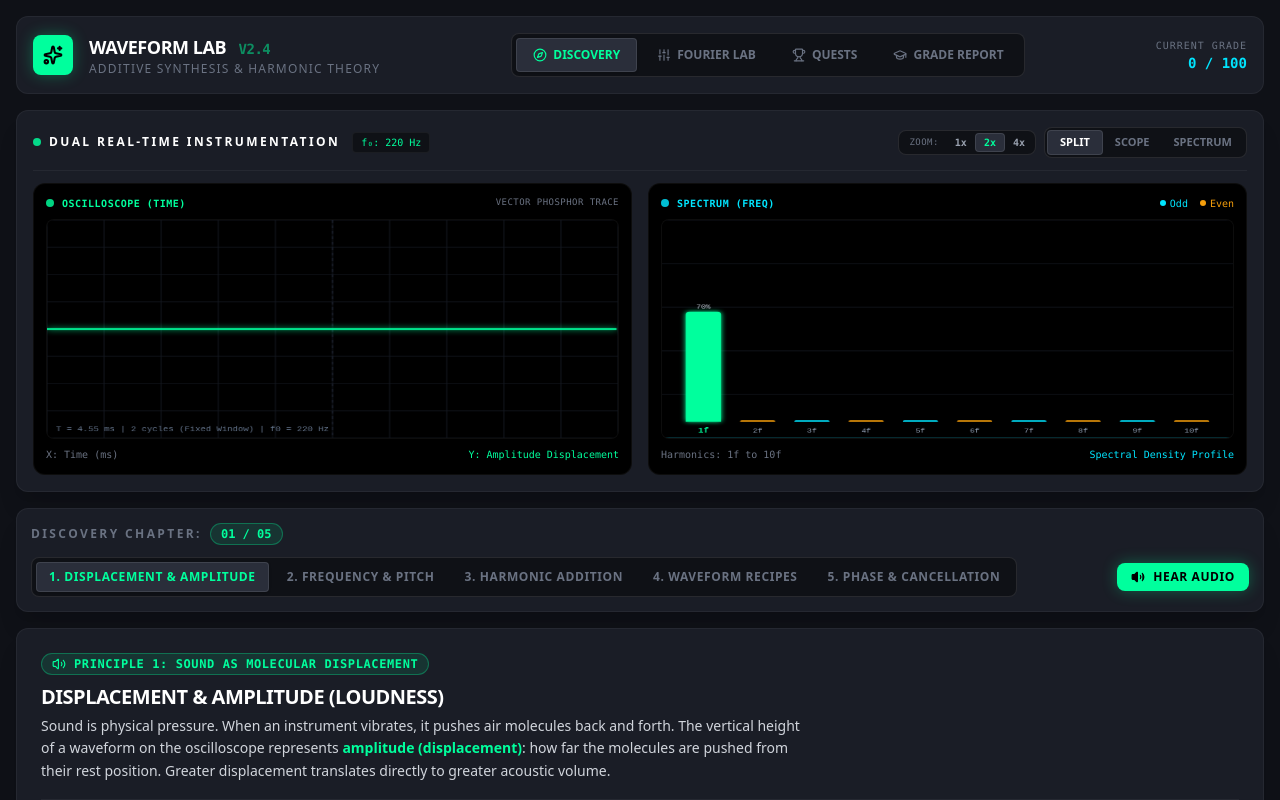
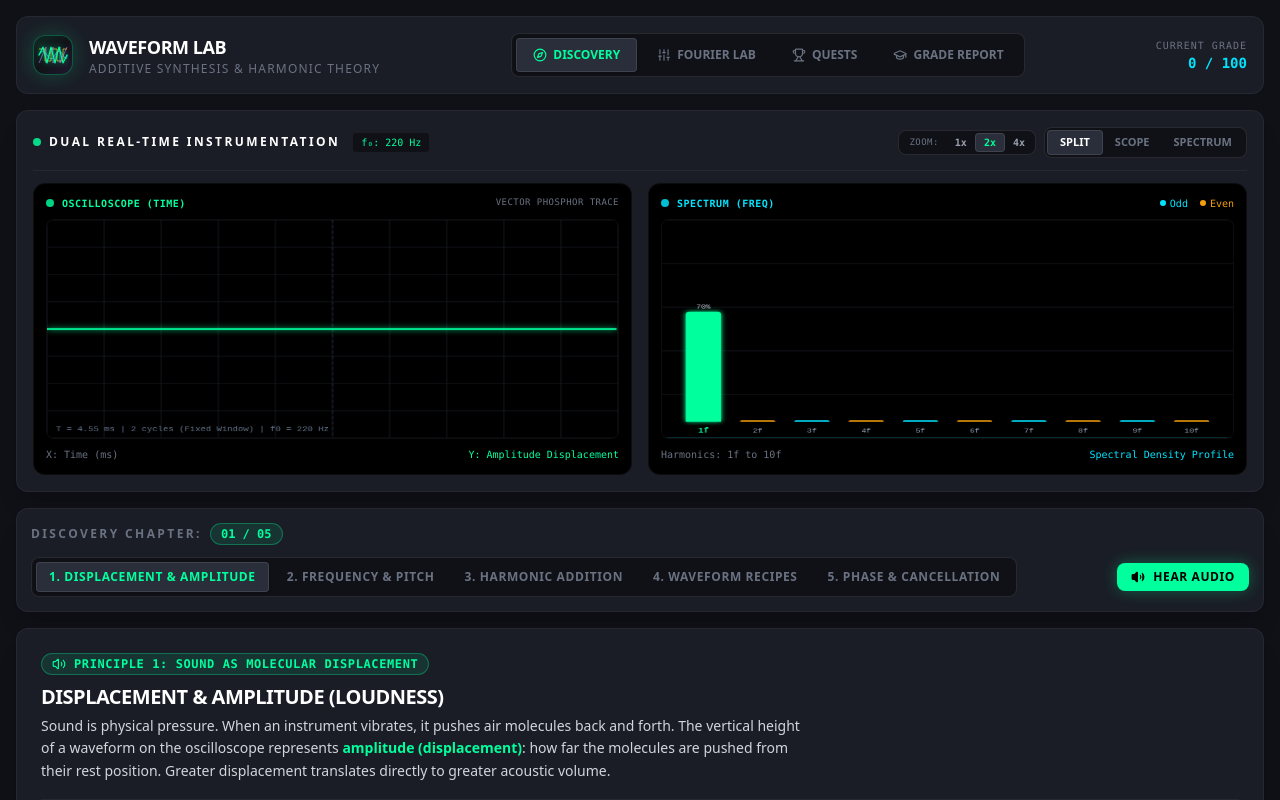
Before and after one commit to mr-comiskey-music-ed/Waveform-Lab, a React (Vite) app: page / in a window 1280 px wide. Shown: the top 800 px of the page. Built offline with nearby package versions, Linux system fonts and the light colour scheme.

Commit message:
feat(ui): replace static icon with custom WaveformLogo
Introduces a dedicated WaveformLogo component featuring stylized representations of sine, square, sawtooth, and triangle waves to better reflect the application's focus on additive synthesis.

```diff
--- a/src/App.tsx
+++ b/src/App.tsx
@@ -6,6 +6,7 @@ import { WalkthroughMode } from './components/WalkthroughMode';
 import { FourierLab } from './components/FourierLab';
 import { QuestsMode } from './components/QuestsMode';
 import { GradeReportModal } from './components/GradeReportModal';
+import { WaveformLogo } from './components/WaveformLogo';
 import { buildVerificationCode } from './utils/gradeSecurity';
 import {
   Volume2,
@@ -155,12 +156,10 @@ export default function App() {
       <header className="flex flex-wrap items-center justify-between bg-[#1a1d26] p-4 rounded-xl border border-white/5 gap-4">
         {/* Brand & Version Badge */}
         <div className="flex items-center space-x-3 sm:space-x-4">
-          <div className="w-10 h-10 bg-[#00ff9d] rounded-lg flex items-center justify-center shadow-[0_0_15px_rgba(0,255,157,0.3)] shrink-0">
-            <Sparkles className="w-5 h-5 text-black stroke-[2.5]" />
-          </div>
+          <WaveformLogo className="w-10 h-10 shrink-0" />
           <div>
             <h1 className="text-base sm:text-lg font-bold text-white tracking-tight uppercase">
-              Waveform Lab <span className="text-[#00ff9d] font-mono ml-2 opacity-50 text-xs sm:text-sm">v2.4</span>
+              Waveform Lab
             </h1>
             <p className="text-xs text-gray-500 uppercase tracking-widest">
               Additive Synthesis & Harmonic Theory
--- /dev/null
+++ b/src/components/WaveformLogo.tsx
@@ -0,0 +1,55 @@
+import React from 'react';
+
+export function WaveformLogo({ className = "w-10 h-10" }: { className?: string }) {
+  return (
+    <div className={`relative flex items-center justify-center bg-[#111318] border border-[#00ff9d]/30 rounded-xl overflow-hidden shadow-[0_0_20px_rgba(0,255,157,0.2)] ${className}`}>
+      {/* Background subtle grid/glow */}
+      <div className="absolute inset-0 bg-gradient-to-br from-[#00ff9d]/10 via-transparent to-purple-500/10 pointer-events-none" />
+
+      {/* SVG Container representing multiple waveforms discussed in Waveform Lab */}
+      <svg
+        viewBox="0 0 64 64"
+        className="w-8 h-8 relative z-10"
+        fill="none"
+        xmlns="http://www.w3.org/2000/svg"
+      >
+        {/* Sine Wave (Cyan) */}
+        <path
+          d="M 4 32 Q 12 16, 20 32 T 36 32 T 52 32 T 60 32"
+          stroke="#38bdf8"
+          strokeWidth="2"
+          strokeLinecap="round"
+          className="opacity-80"
+        />
+
+        {/* Square Wave (Yellow/Amber) */}
+        <path
+          d="M 4 20 L 16 20 L 16 44 L 28 44 L 28 20 L 40 20 L 40 44 L 52 44 L 52 20 L 60 20"
+          stroke="#fbbf24"
+          strokeWidth="1.75"
+          strokeLinejoin="round"
+          className="opacity-85"
+        />
+
+        {/* Sawtooth Wave (Purple/Pink) */}
+        <path
+          d="M 4 48 L 18 16 L 18 48 L 32 16 L 32 48 L 46 16 L 46 48 L 60 16"
+          stroke="#c084fc"
+          strokeWidth="1.5"
+          strokeLinejoin="round"
+          className="opacity-75"
+        />
+
+        {/* Triangle Wave (Neon Green - Primary Theme) */}
+        <path
+          d="M 4 32 L 12 16 L 20 48 L 28 16 L 36 48 L 44 16 L 52 48 L 60 32"
+          stroke="#00ff9d"
+          strokeWidth="2.25"
+          strokeLinecap="round"
+          strokeLinejoin="round"
+          className="drop-shadow-[0_0_6px_rgba(0,255,157,0.8)]"
+        />
+      </svg>
+    </div>
+  );
+}
```
Also changed, not shown: 1 other file (tests, documents, lock files or other folders).
